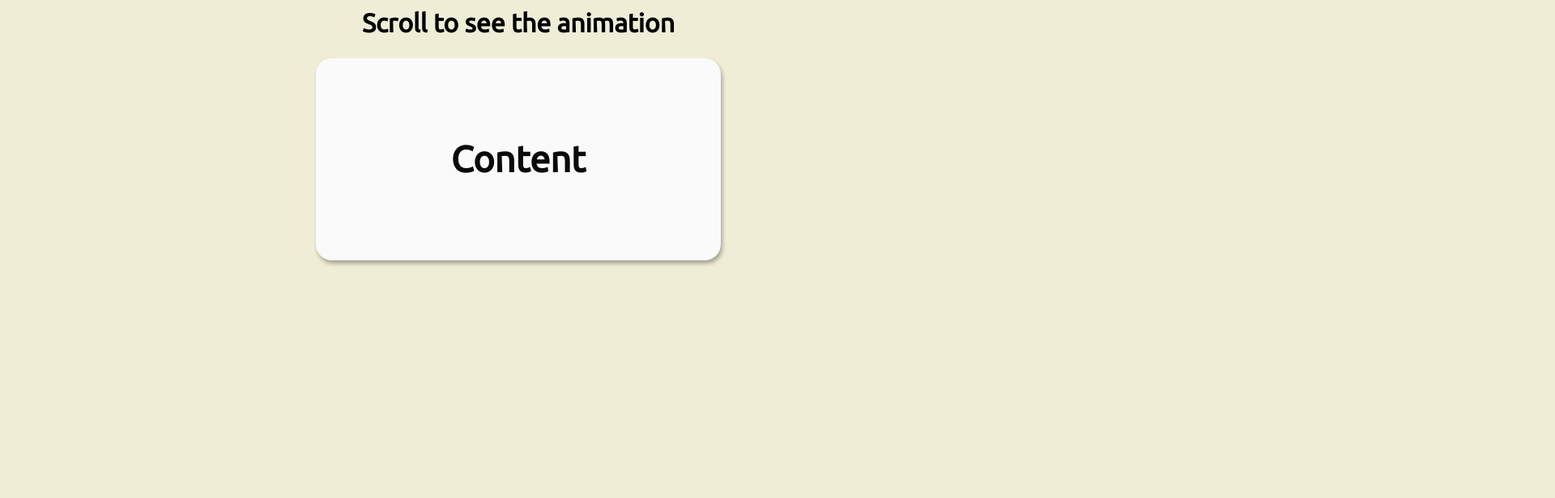
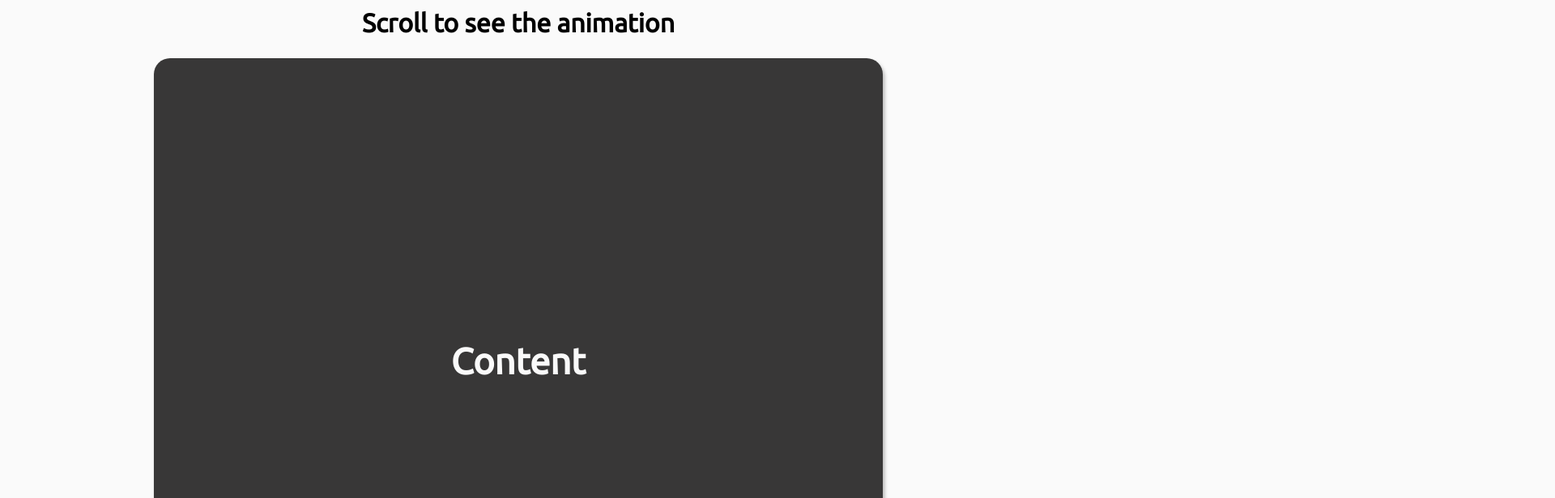
Before and after one commit to Nuragha13/JS_CSS_Project-no6, a plain HTML site: page index.html in a window 1280 px wide. Shown: the top 616 px of the page at 81% size, 1920 px wide, since content can reach past the window. Drawn offline with Linux system fonts and the light colour scheme.

Commit message:
js update

```diff
--- a/index.html
+++ b/index.html
@@ -8,7 +8,7 @@
     </head>
     <body>
         <h1>Scroll to see the animation</h1>
-        <div class="box show"><h2>Content</h2></div>
+        <div class="box"><h2>Content</h2></div>
         <div class="box"><h2>Content</h2></div>
         <div class="box"><h2>Content</h2></div>
         <div class="box"><h2>Content</h2></div>
--- a/script.js
+++ b/script.js
@@ -0,0 +1,20 @@
+const boxes = document.querySelectorAll('.box');
+
+window.addEventListener('scroll', checkBoxes);
+
+checkBoxes()
+
+function checkBoxes() {
+    const triggerBottom = window.innerHeight / 5 * 4
+
+    boxes.forEach(box => {
+        const boxTop = box.getBoundingClientRect().top
+
+        if(boxTop < triggerBottom) {
+            box.classList.add('show')
+        }
+        else{
+            box.classList.remove('show')
+        }
+    })
+}
--- a/style.css
+++ b/style.css
@@ -5,13 +5,14 @@
 }
 
 body {
-    background-color: #efedd6;
+    background-color: #fafafa;
     font-family: 'Ubuntu', sans-serif;
     display: flex;
     flex-direction: column;
     align-items: center;
     justify-content: center;
     margin: 0;
+    overflow-x: hidden;
 }
 
 h1 {
@@ -19,13 +20,13 @@ h1 {
 }
 
 .box {
-    background-color: #fafafa;
-    color: #0a0a0a;
+    background-color: #383737;
+    color: #fafafa;
     display: flex;
     align-items: center;
     justify-content: center;
-    width: 500px;
-    height: 250px;
+    width: 900px;
+    height: 750px;
     margin: 15px;
     border-radius: 20px;
     box-shadow: 2px 4px 5px rgba(0, 0, 0, 0.3);
```
